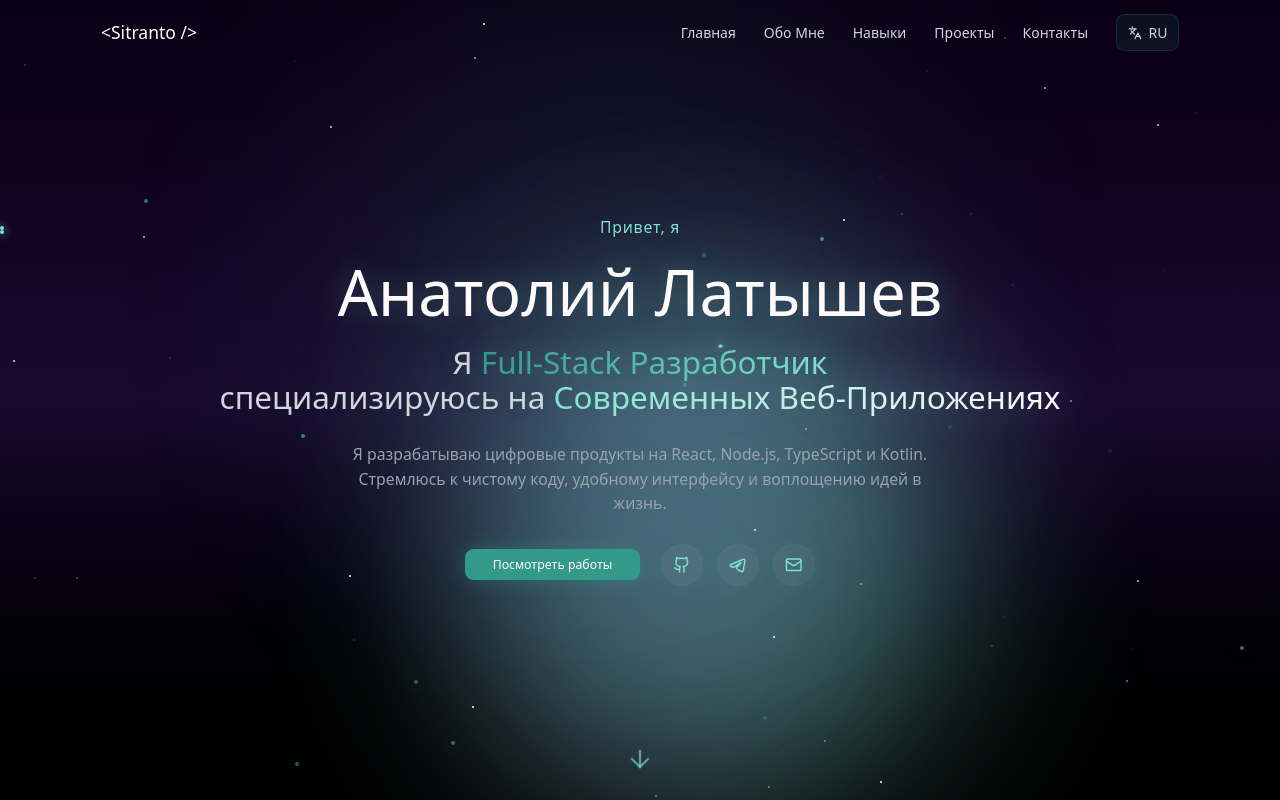
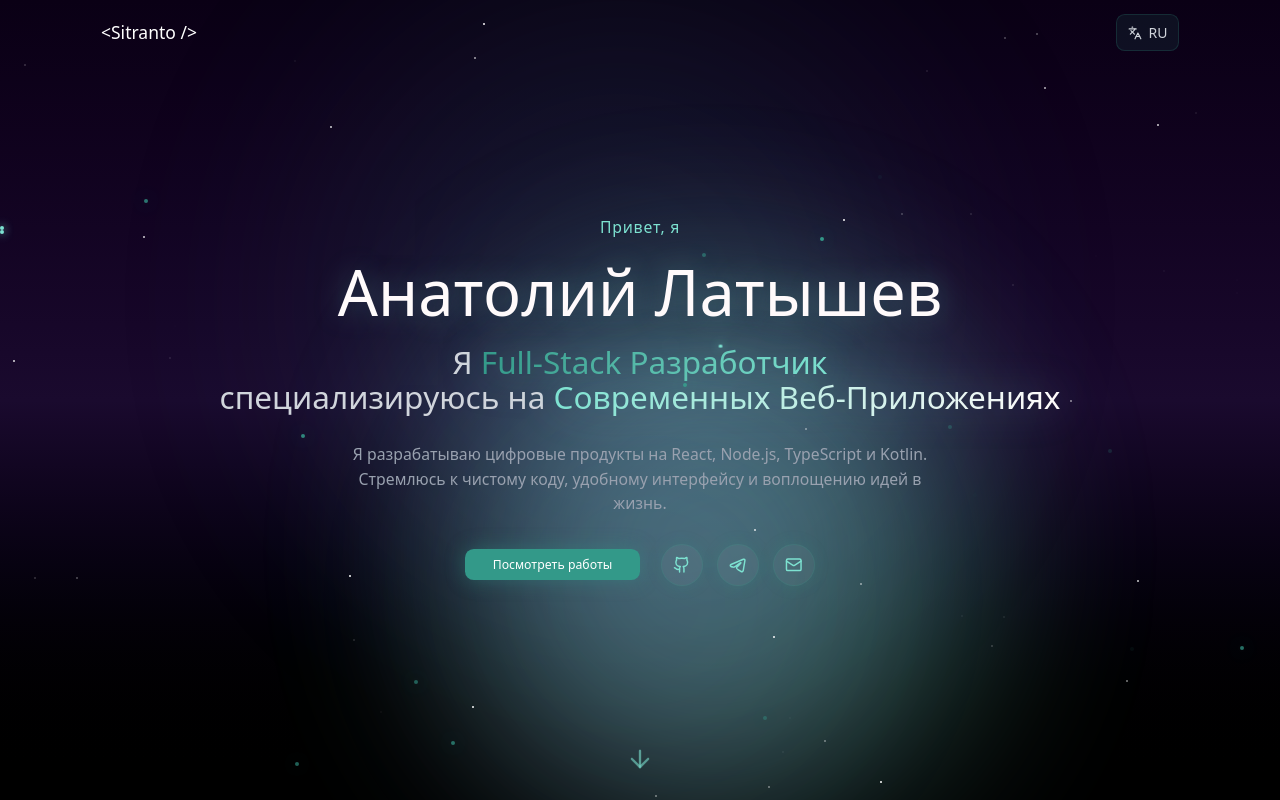
Before and after one commit to sitranto/portfolio, a Next.js app in the folder client/: page / in a window 1280 px wide. Shown: the top 800 px of the page. Built offline with nearby package versions, Linux system fonts and the light colour scheme.

Commit message:
NavBar optimized to simple css animations

```diff
--- a/client/src/widgets/NavBar.tsx
+++ b/client/src/widgets/NavBar.tsx
@@ -2,7 +2,6 @@
 
 import {useEffect, useState} from "react";
 import {useLanguage} from "@/context/LanguageContext";
-import {motion} from "motion/react";
 import {Languages} from "lucide-react";
 
 export default function NavBar() {
@@ -31,53 +30,39 @@ export default function NavBar() {
     }
 
     return (
-        <motion.nav
-            initial={{ y: -100 }}
-            animate={{ y: 0 }}
-            className={`fixed top-0 left-0 right-0 z-50 transition-all duration-300 ${
+        <nav className={`fixed top-0 left-0 right-0 z-50 transition-all duration-300 ${
                 scrolled ? 'bg-black/80 backdrop-blur-md border-b border-white/10' : 'bg-transparent'
             }`}
         >
             <div className="max-w-7xl mx-auto px-6 py-4">
                 <div className="flex items-center justify-between">
-                    <motion.div
-                        initial={{ opacity: 0 }}
-                        animate={{ opacity: 1 }}
-                        transition={{ delay: 0.2 }}
-                        className="text-white text-xl font-medium"
-                    >
+                    <div className="text-white text-xl font-medium animate-fade-in-down">
                         {'<Sitranto />'}
-                    </motion.div>
+                    </div>
 
                     <div className="flex gap-8">
                         <div className="hidden md:flex items-center space-x-8">
                             {['home', 'about', 'skills', 'projects', 'contact'].map((item, index) => (
-                                <motion.button
+                                <button
                                     key={item}
-                                    initial={{ opacity: 0, y: -20 }}
-                                    animate={{ opacity: 1, y: 0 }}
-                                    transition={{ delay: 0.1 * index }}
                                     onClick={() => scrollToSection(item)}
-                                    className=" text-gray-300 hover:text-[#7DE2D1] transition-colors duration-200 capitalize"
+                                    className={`text-gray-300 hover:text-[#7DE2D1] transition-colors duration-200 capitalize animate-fade-in-down delay-${index * 100}`}
                                 >
                                     {t(`nav.${item}`)}
-                                </motion.button>
+                                </button>
                             ))}
                         </div>
 
-                        <motion.button
-                            initial={{ opacity: 0, y: -20 }}
-                            animate={{ opacity: 1, y: 0 }}
-                            transition={{ delay: 0.5 }}
+                        <button
                             onClick={toggleLanguage}
-                            className="flex items-center space-x-2 text-gray-300 hover:text-[#7DE2D1] transition-colors duration-200 px-3 py-2 rounded-lg bg-[#339989]/10 hover:bg-[#339989]/20 border border-[#339989]/20"
+                            className="flex items-center space-x-2 text-gray-300 hover:text-[#7DE2D1] transition-colors duration-200 px-3 py-2 rounded-lg bg-[#339989]/10 hover:bg-[#339989]/20 border border-[#339989]/20 animate-fade-in-down delay-500"
                         >
                             <Languages className="w-4 h-4" />
                             <span className="uppercase">{language}</span>
-                        </motion.button>
+                        </button>
                     </div>
                 </div>
             </div>
-        </motion.nav>
+        </nav>
     );
 }
```
